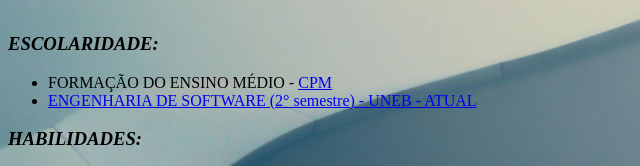
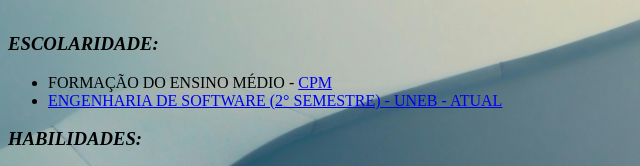
Before and after one commit to gil138/CURRICULO-DE-GILBERLAN, a plain HTML site: page index.html in a window 1280 px wide. Shown: the part 426-592 px from the top of the page, 0-640 px from the left. Drawn offline with Linux system fonts and the light colour scheme.

```diff
--- a/index.html
+++ b/index.html
@@ -39,7 +39,7 @@ BACKGROUND-POSITION: CENTER;
 <H3><I>ESCOLARIDADE:</I></H3>
 <UL>
 <LI> FORMAÇÃO DO ENSINO MÉDIO - <a href="http://www.pm.ba.gov.br/cpm2025/" target="_blank">CPM
-<LI> ENGENHARIA DE SOFTWARE (2° semestre) - <a href="https://portal.uneb.br" target="_blank">UNEB - ATUAL </a>
+<LI> ENGENHARIA DE SOFTWARE (2° SEMESTRE) - <a href="https://portal.uneb.br" target="_blank">UNEB - ATUAL </a>
 </UL>
 <H3><I>HABILIDADES:</I></H3>
 <UL>
```
